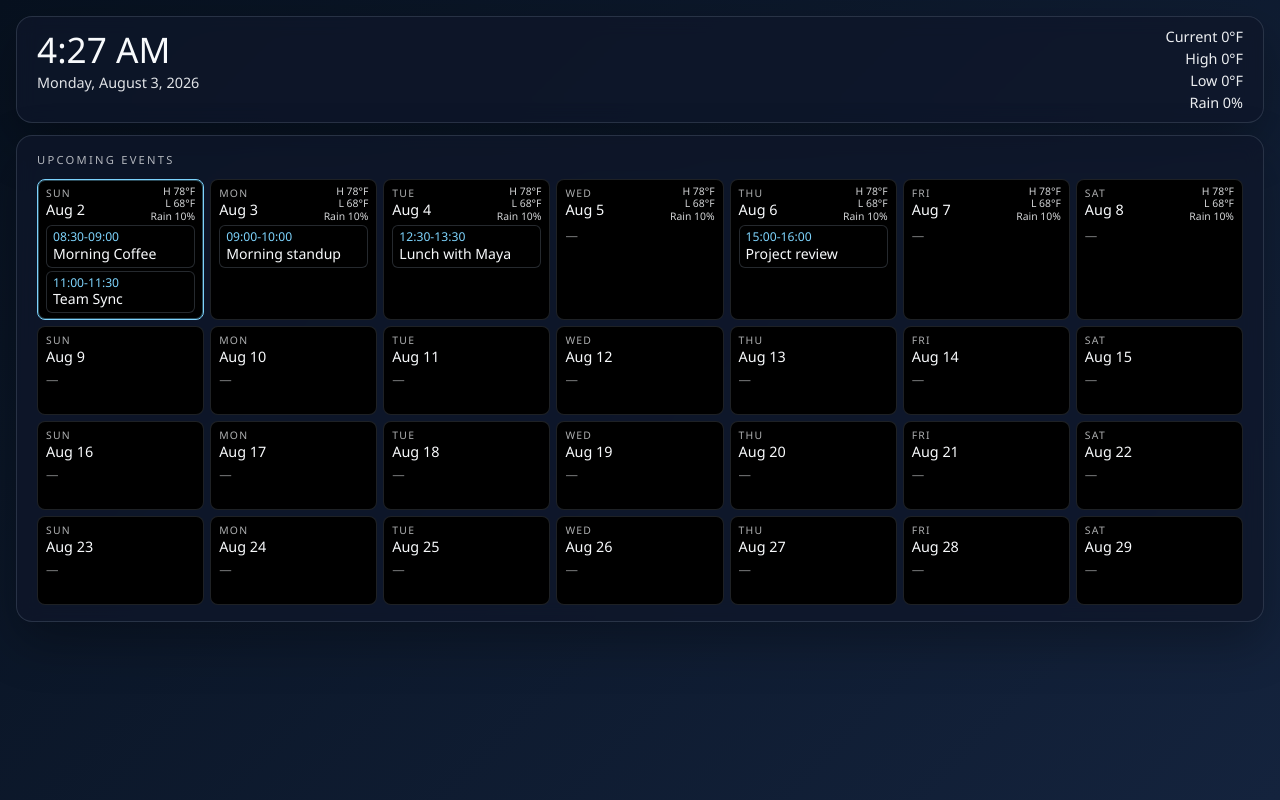
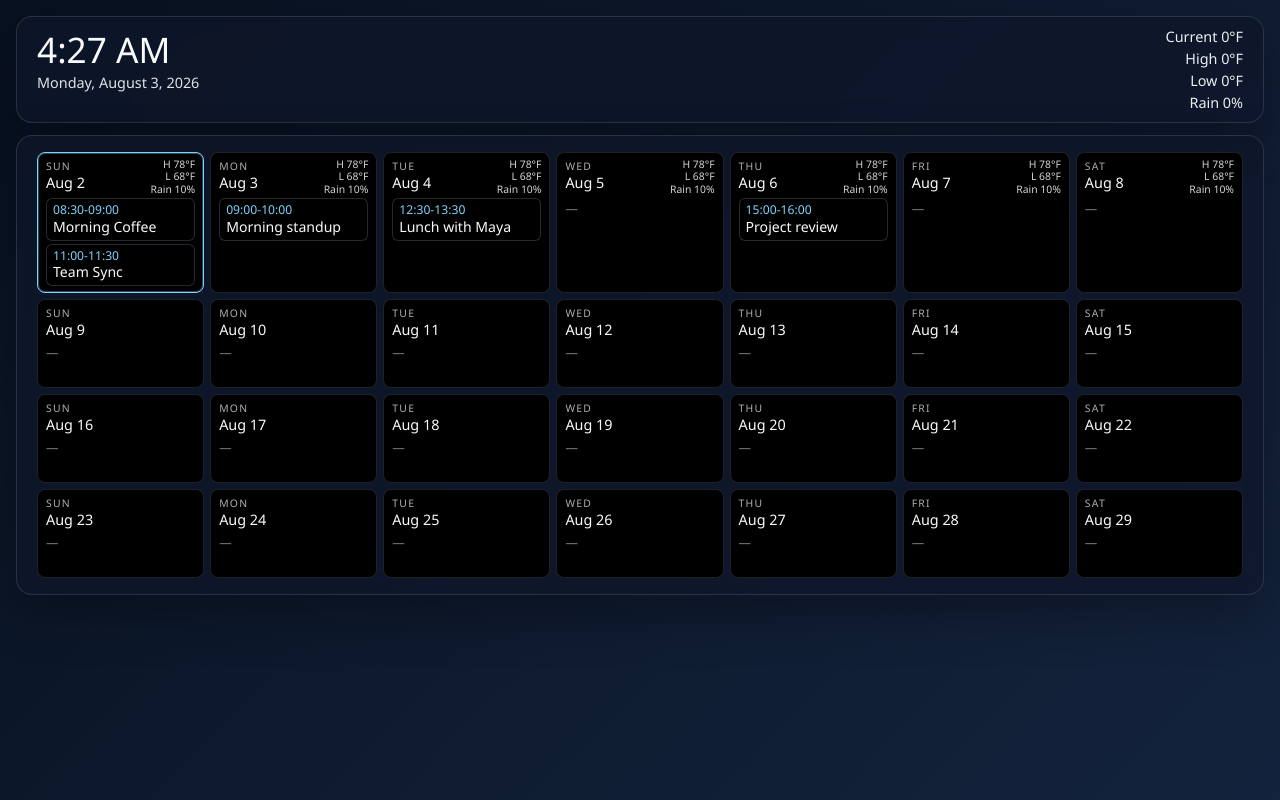
Before and after one commit to Andken/calendar, a Flask app: page / in a window 1280 px wide. Run offline with Flask 3, Linux system fonts and the light colour scheme; data that the repository does not hold is empty.

Commit message:
remove the UPCOMING EVENTS label

```diff
--- a/static/style.css
+++ b/static/style.css
@@ -95,7 +95,7 @@ body {
 .week-grid {
   display: grid;
   gap: 6px;
-  margin-top: 4px;
+  margin-top: 0;
   width: 100%;
 }
 
--- a/templates/index.html
+++ b/templates/index.html
@@ -25,7 +25,6 @@
         </div>
 
         <section class="card events-card">
-        <p class="label">Upcoming Events</p>
         <div class="week-grid">
           {% for week in weeks %}
           <div class="week-row">
```
